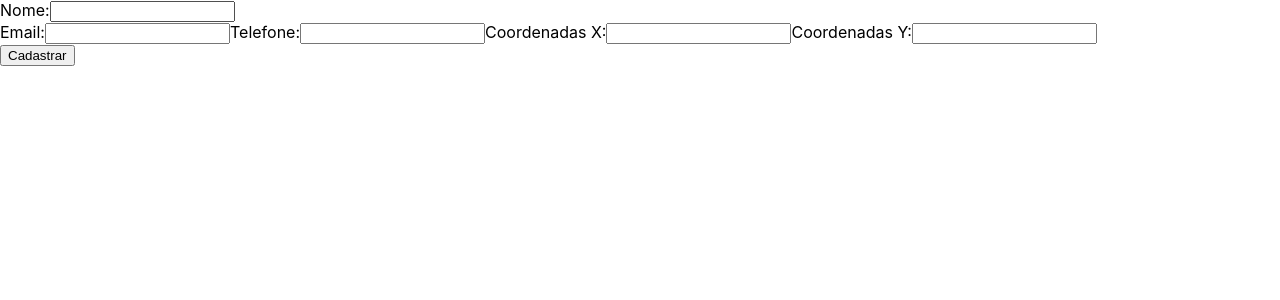
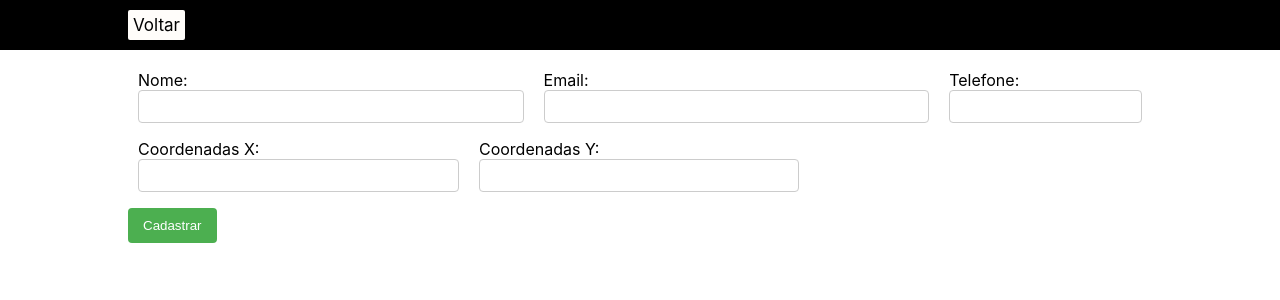
Before and after one commit to Duppps/Clean, a React (Create React App) app in the folder Front/: page /cadastro in a window 1280 px wide. Shown: the top 300 px of the page. Built offline with nearby package versions, Linux system fonts and the light colour scheme.

Commit message:
finalizada a tela de cadastro

```diff
--- a/Front/src/App.js
+++ b/Front/src/App.js
@@ -1,7 +1,7 @@
 import { BrowserRouter as Router, Route, Routes } from 'react-router-dom';
 import Home from './Pages/home';
 import ListarClientes from './Pages/Listar/listar';
-import CadastroCliente from './Pages/cadastro';
+import CadastroCliente from './Pages/Cadastrar/cadastro';
 
 function App() {
   return (
--- a/Front/src/Components/Cabecalho/cabecalho.css
+++ b/Front/src/Components/Cabecalho/cabecalho.css
@@ -1,6 +1,6 @@
 .cabecalho {
     background-color: black;
-    height: 5vh;
+    height: 50px;
     display: flex;
     align-items: center;
 }
--- /dev/null
+++ b/Front/src/Pages/Cadastrar/cadastro.css
@@ -0,0 +1,47 @@
+.form-container {
+    display: flex;
+}
+
+.form-label {
+    margin: auto 10px;
+}
+
+.width100 {
+    width: 100%;
+}
+
+.width50 {
+    width: 50%;
+}
+
+.mtop-20 {
+    margin-top: 20px;
+}
+
+.form-input {
+    width: 100%;
+    padding: 8px;
+    margin-bottom: 16px;
+    box-sizing: border-box;
+    border: 1px solid #ccc;
+    border-radius: 4px;
+}
+
+.form-submit {
+    background-color: #4caf50;
+    color: #fff;
+    padding: 10px 15px;
+    border: none;
+    border-radius: 4px;
+    cursor: pointer;
+}
+
+.form-submit:hover {
+    background-color: #45a049;
+}
+
+.form-message {
+    margin-top: 10px;
+    padding: 10px;
+    border-radius: 4px;
+}
--- /dev/null
+++ b/Front/src/Pages/Cadastrar/cadastro.js
@@ -0,0 +1,109 @@
+import React, { useState } from 'react';
+import Cabecalho from '../../Components/Cabecalho/cabecalho';
+import './cadastro.css';
+
+function CadastroCliente() {
+    const [dados, setDados] = useState({
+        nome: '',
+        email: '',
+        telefone: '',
+        coordenada_x: '',
+        coordenada_y: ''
+    });
+
+    const handleInputChange = (e) => {
+        setDados({ ...dados, [e.target.name]: e.target.value });
+    };
+
+    const handleSubmit = async (e) => {
+        e.preventDefault();
+
+        try {
+            const response = await fetch('http://localhost:3000/clientes', {
+                method: 'POST',
+                headers: {
+                    'Content-Type': 'application/json'
+                },
+                body: JSON.stringify(dados)
+            });
+
+            const data = await response.json();
+
+            if(data.success) {
+                alert(data.message);
+            } else {
+                alert(data.message);
+            }
+
+        } catch (error) {
+            console.error('Erro ao realizar cadastro:', error);
+        }
+    };
+
+    return (
+        <div>
+            <Cabecalho></Cabecalho>
+            <div className='container'>
+                <form onSubmit={handleSubmit} className='mtop-20'>
+                    <div className='form-container'>
+                        <div className="form-label width100">
+                            <label>Nome: </label>
+                            <input
+                                type="text"
+                                name="nome"
+                                value={dados.nome}
+                                onChange={handleInputChange}
+                                className="form-input"
+                            />
+                        </div>
+                        <div className="form-label width100">
+                            <label>Email: </label>
+                            <input
+                                type="text"
+                                name="email"
+                                value={dados.email}
+                                className="form-input"
+                                onChange={handleInputChange}
+                            />
+                        </div>
+                        <div className="form-label width50">
+                            <label>Telefone: </label>
+                            <input
+                                type="text"
+                                name="telefone"
+                                value={dados.telefone}
+                                onChange={handleInputChange}
+                                className="form-input"
+                            />
+                        </div>
+                    </div>
+                    <div className='form-container'>
+                        <div className="form-label">
+                            <label>Coordenadas X: </label>
+                            <input
+                                type="number"
+                                name="coordenada_x"
+                                value={dados.coordenada_x}
+                                onChange={handleInputChange}
+                                className="form-input"
+                            />
+                        </div>
+                        <div className="form-label">
+                            <label>Coordenadas Y: </label>
+                            <input
+                                type="number"
+                                name="coordenada_y"
+                                value={dados.coordenada_y}
+                                onChange={handleInputChange}
+                                className="form-input"
+                            />
+                        </div>
+                    </div>
+                    <button type="submit" className='form-submit'>Cadastrar</button>
+                </form>
+            </div>
+        </div>
+    );
+}
+
+export default CadastroCliente;
--- a/Front/src/Pages/Listar/listar.css
+++ b/Front/src/Pages/Listar/listar.css
@@ -1,7 +1,3 @@
-.container {
-    background-color: #faf9f7;
-}
-
 .input-text {
     width: 15%;
 }
--- a/Front/src/Pages/cadastro.js
+++ /dev/null
@@ -1,67 +0,0 @@
-import React, { useEffect, useState } from 'react';
-
-function CadastroCliente() {
-    const [dados, setDados] = useState({
-        nome: '',
-        email: '',
-        telefone: '',
-        coordenada_x: '',
-        coordenada_y: ''
-    });
-
-    const handleInputChange = (e) => {
-        setDados({ ...dados, [e.target.name]: e.target.value });
-    };
-
-    const handleSubmit = async (e) => {
-        e.preventDefault();
-
-        try {
-            const response = await fetch('http://localhost:3000/clientes', {
-                method: 'POST',
-                headers: {
-                    'Content-Type': 'application/json'
-                },
-                body: JSON.stringify(dados)
-            });
-
-            if (response.ok) {
-                console.log('Cadastro realizado com sucesso!');
-            } else {
-                console.error('Erro ao realizar cadastro:', response.statusText);
-            }
-        } catch (error) {
-            console.error('Erro ao realizar cadastro:', error);
-        }
-    };
-
-    return (
-        <form onSubmit={handleSubmit}>
-            <label>
-                Nome:
-                <input type="text" name="nome" value={dados.nome} onChange={handleInputChange} />
-            </label>
-            <br />
-            <label>
-                Email:
-                <input type="text" name="email" value={dados.email} onChange={handleInputChange} />
-            </label>
-            <label>
-                Telefone:
-                <input type="text" name="telefone" value={dados.telefone} onChange={handleInputChange} />
-            </label>
-            <label>
-                Coordenadas X:
-                <input type="number" name="coordenada_x" value={dados.coordenada_x} onChange={handleInputChange} />
-            </label>
-            <label>
-                Coordenadas Y:
-                <input type="number" name="coordenada_y" value={dados.coordenada_y} onChange={handleInputChange} />
-            </label>
-            <br />
-            <button type="submit">Cadastrar</button>
-        </form>
-    );
-}
-
-export default CadastroCliente;
```
Also changed, not shown: 1 other file (tests, documents, lock files or other folders).
